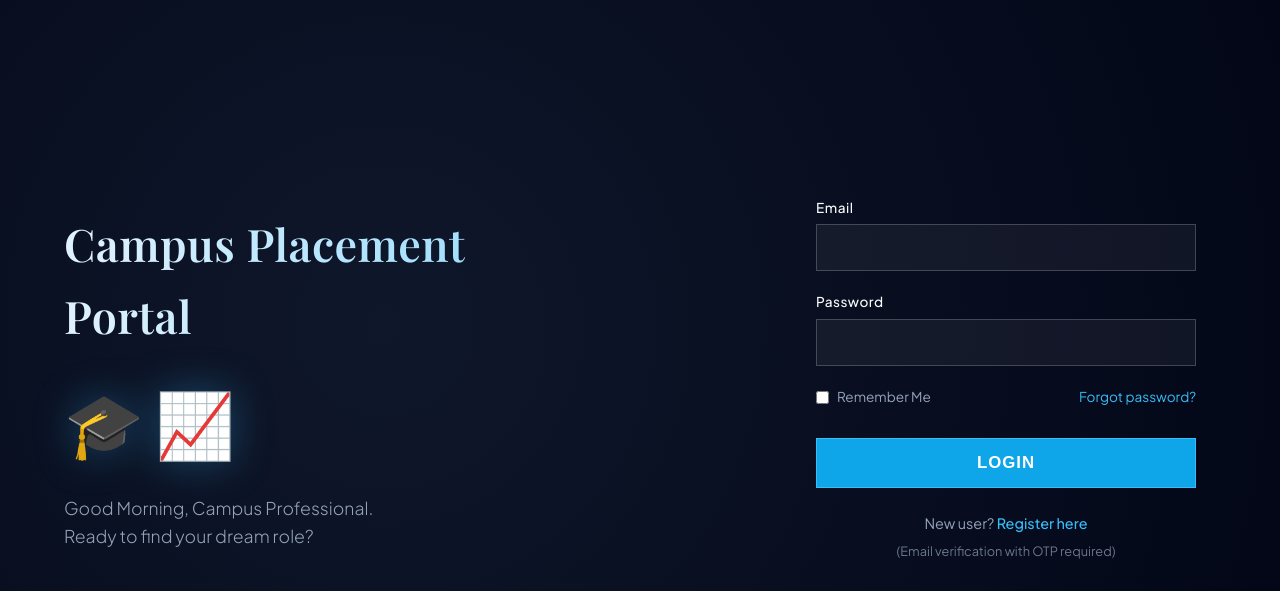
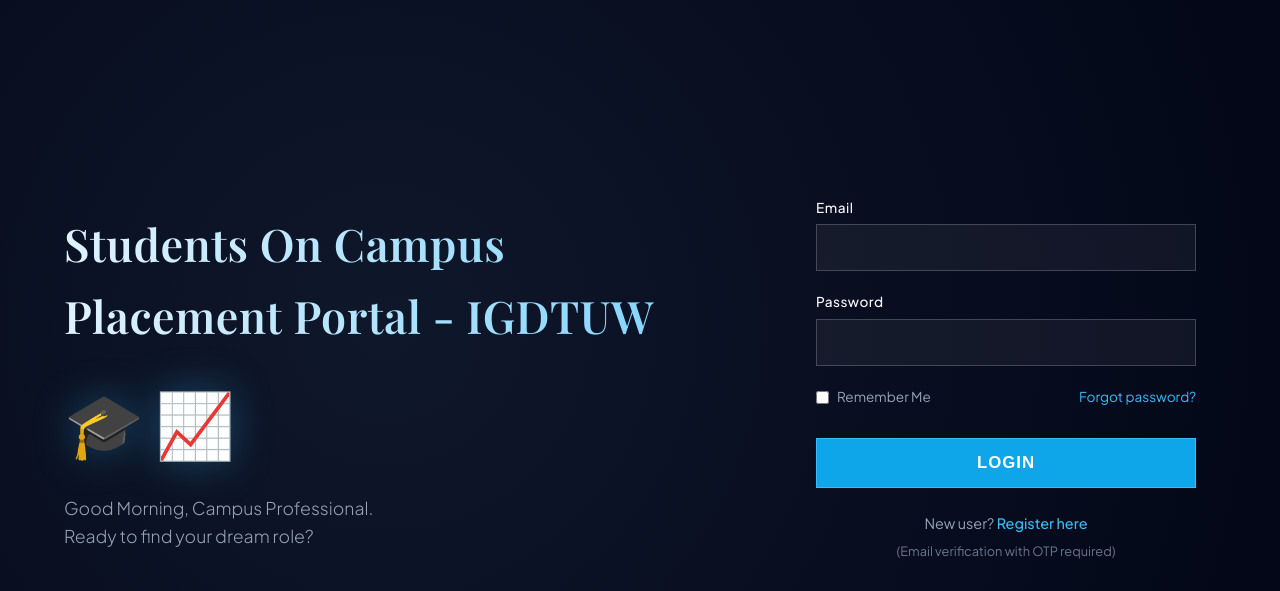
Before and after one commit to lavanayakhosla/TestPlacement, a Flask app: page /auth/login in a window 1280 px wide. Shown: the part 74-665 px from the top of the page. Run offline with Flask 3, Linux system fonts and the light colour scheme; some web fonts are replaced.

Commit message:
Update login.html

```diff
--- a/templates/login.html
+++ b/templates/login.html
@@ -4,7 +4,7 @@
 <div class="login-layout">
 
   <div class="login-left">
-    <h1>Campus Placement<br>Portal</h1>
+    <h1>Students On Campus <br>Placement Portal - IGDTUW </h1>
 
     <div class="icon-placeholder">🎓 📈</div>
 
```
